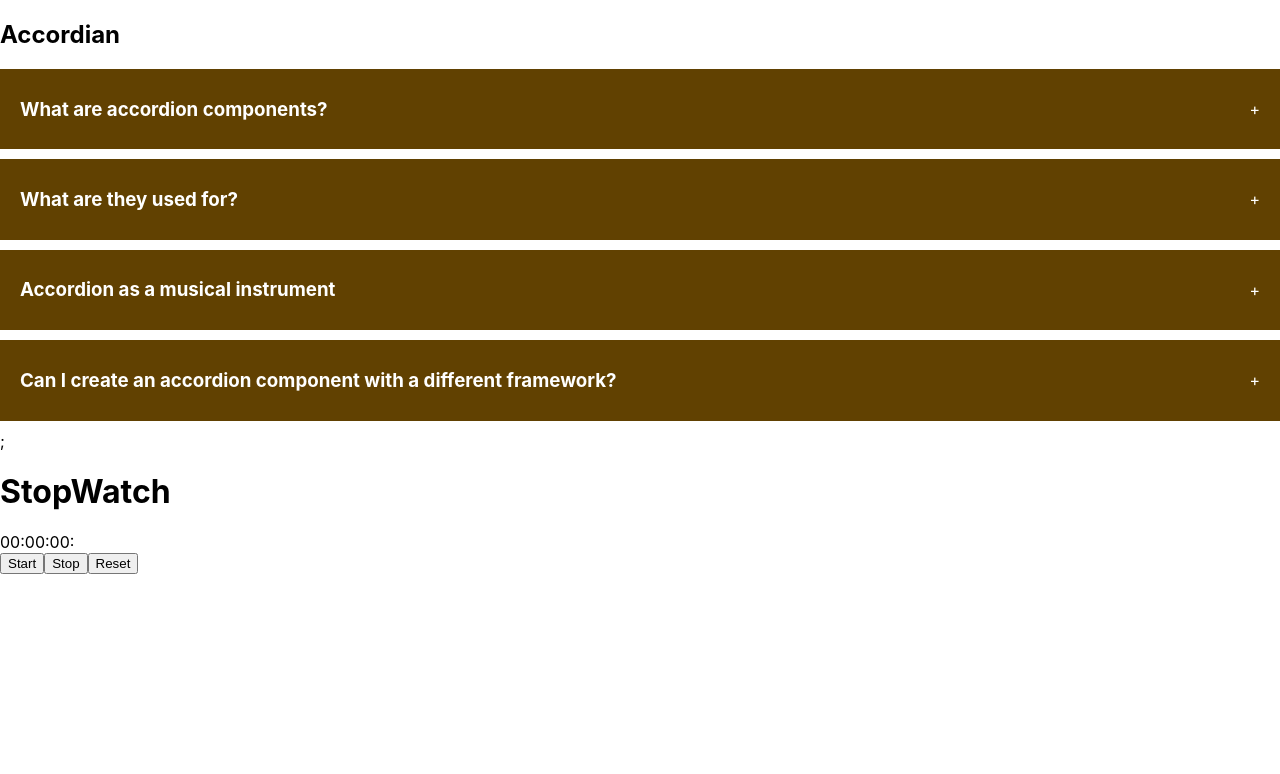
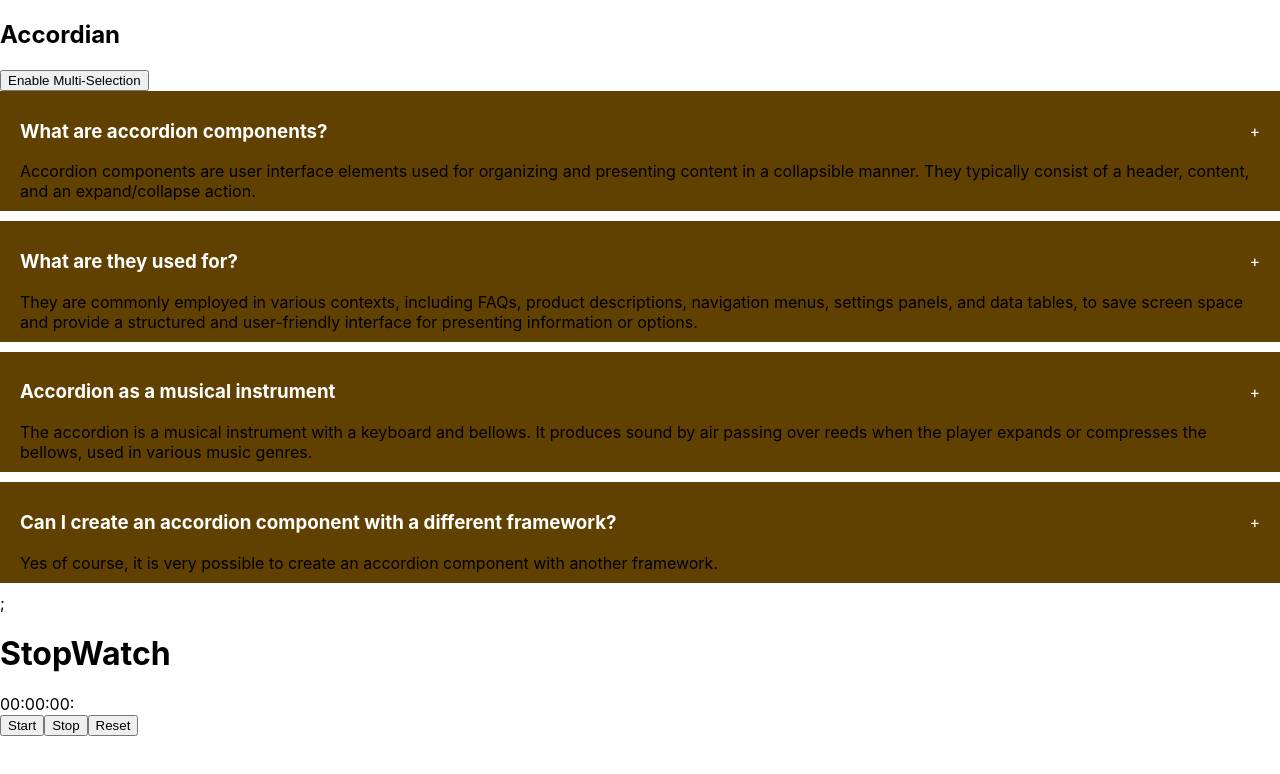
Before and after one commit to poojapdarade/learnReact, a React (Create React App) app: page / in a window 1280 px wide. Shown: the top 774 px of the page. Built offline with nearby package versions, Linux system fonts and the light colour scheme.

Commit message:
Accordion project is not working the correct way, need to sort out where it went wrong

```diff
--- a/src/components/accordian/index.jsx
+++ b/src/components/accordian/index.jsx
@@ -4,27 +4,60 @@ import "./style.css";
 
 export default function Accordion() {
   const [selected, setSelected] = useState(null);
+  const [enableMultiSelection, setEnableMultiSelection] = useState(false);
+  const [multiple, setMultiple] = useState([]);
   function handleSingleSelection(getCurrentId) {
     setSelected(getCurrentId === selected ? null : getCurrentId);
   }
   console.log(selected);
 
+  function handleMultiSelection(getCurrentId) {
+    let copyMultiple = [...multiple];
+    const findIndexOfCurrentId = copyMultiple.indexOf(getCurrentId);
+    if (findIndexOfCurrentId === -1) copyMultiple.push(getCurrentId);
+    else copyMultiple.splice(findIndexOfCurrentId, 1);
+    setMultiple(copyMultiple);
+  }
+
   return (
     <div className="wrapper">
       <h2>Accordian</h2>
+      <button
+        onClick={() => {
+          setEnableMultiSelection(!enableMultiSelection);
+        }}
+      >
+        Enable Multi-Selection
+      </button>
       <div className="accordion">
         {data && data.length > 0 ? (
           data.map((dataItem) => (
             <div className="item" key={dataItem.id}>
               <div
-                onClick={() => handleSingleSelection(dataItem.id)}
+                onClick={() =>
+                  enableMultiSelection
+                    ? () => handleMultiSelection(dataItem.id)
+                    : handleSingleSelection(dataItem.id)
+                }
                 className="title"
               >
                 <h3>{dataItem.question}</h3>
                 <span>+</span>
               </div>
 
-              {selected === dataItem.id ? (
+              {enableMultiSelection
+                ? multiple.indexOf(dataItem.id) !== -1 && (
+                    <div className="content">{dataItem.answer}</div>
+                  )
+                : selected === dataItem.id && (
+                    <div className="content">{dataItem.answer}</div>
+                  )}
+              {selected === dataItem.id ||
+              multiple.indexOf(
+                dataItem.id !== -1 && (
+                  <div className="content">{dataItem.answer}</div>
+                )
+              ) ? (
                 <div className="content">{dataItem.answer}</div>
               ) : null}
             </div>
```
